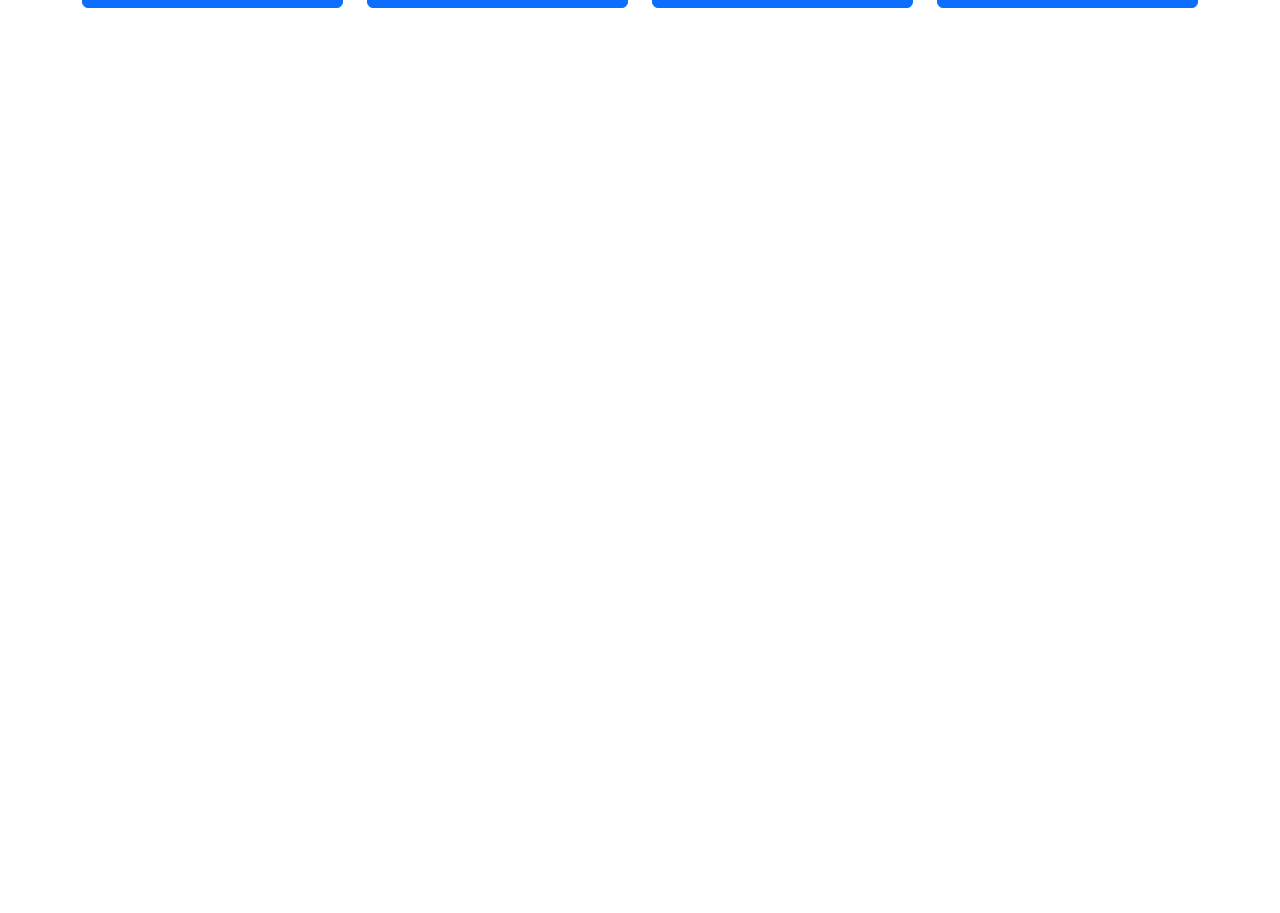
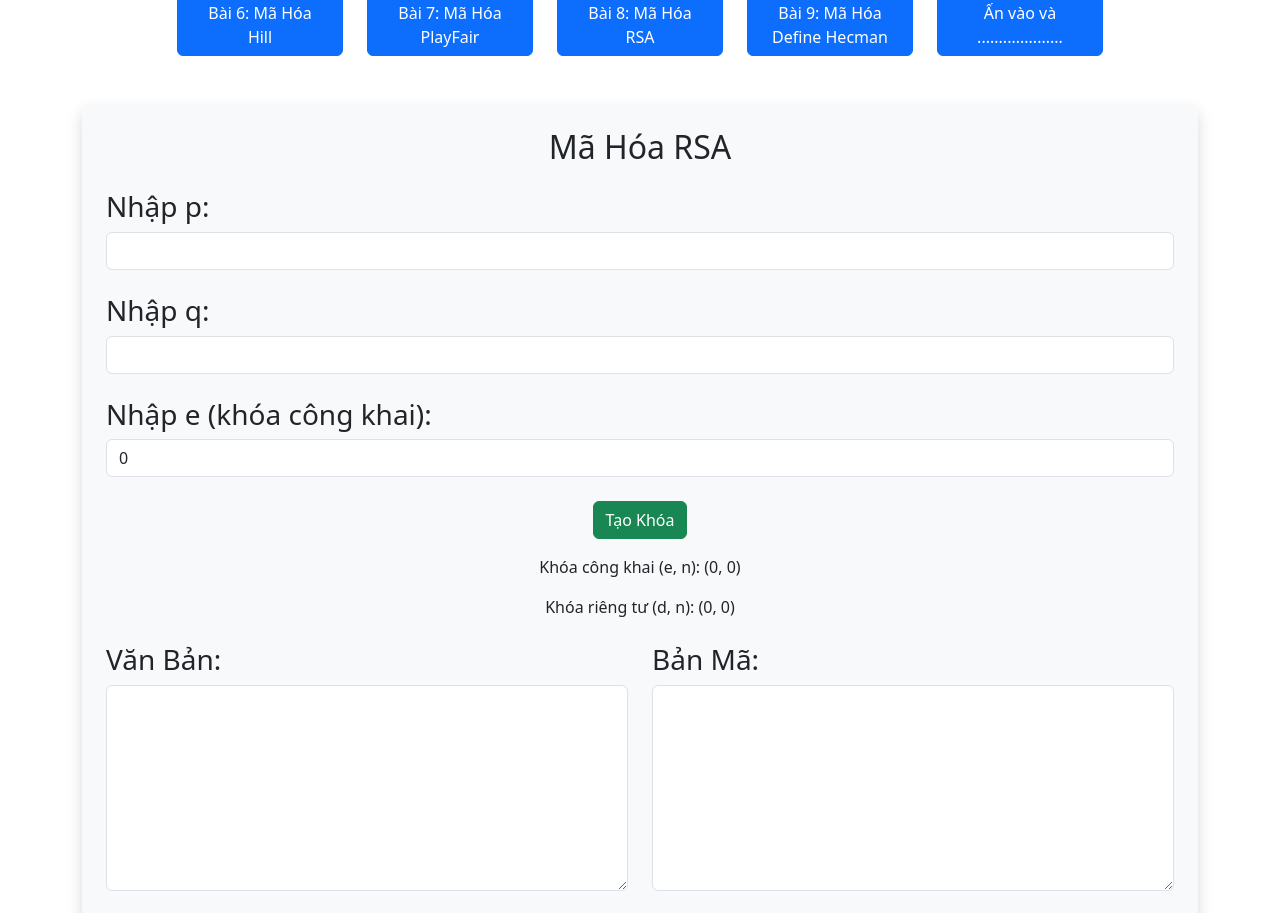
Before and after one commit to quyomega/AnToanThongTin, a React (Create React App) app: page /mahoarsa in a window 1280 px wide. Shown: the part 140-1053 px from the top of the page. Before the commit the page ends 800 px from the top, so only its background shows below. Built offline with nearby package versions, Linux system fonts and the light colour scheme.

Commit message:
version 1.6.1 update RSA

```diff
--- a/src/App.js
+++ b/src/App.js
@@ -7,7 +7,9 @@ import MaHoaVigenere from "./components/MaHoaVigenere";
 import MaHoaAffine from "./components/MaHoaAffine";
 import MaHoaHill from "./components/MaHoaHill";
 import MaHoaPlayFair from "./components/MaHoaPlayFair";
-import './styles.css'; // Nhập tệp CSS của bạn
+import MaHoaRSA from "./components/MaHoaRSA";
+import MaHoaDH from "./components/MaHoaDH";
+import './styles.css';
 
 function App() {
   const [showModal, setShowModal] = useState(false);
@@ -19,53 +21,62 @@ function App() {
   const handleClose = () => {
     setShowModal(false);
   };
-
   return (
     <Router>
       <div className="container mt-5">
         <h1  className="text-center" >Hệ Thống Mã Hóa</h1>
         <nav className="text-center mb-4">
-          <div className="row">
-            <div className="col-md-3">
+          <div className="row mt-2 justify-content-center">
+            <div className="col-md-2">
               <Link to="/mahoacaesar" className="btn btn-primary w-100">
                 Bài 1: Mã Hóa Caesar
               </Link>
             </div>
-            <div className="col-md-3">
+            <div className="col-md-2">
               <Link to="/mahoathaythe" className="btn btn-primary w-100">
                 Bài 2: Mã Hóa Thay Thế
               </Link>
             </div>
-            <div className="col-md-3">
+            <div className="col-md-2">
               <Link to="/mahoahoanvi" className="btn btn-primary w-100">
                 Bài 3: Mã Hóa Hoán Vị
               </Link>
             </div>
-            <div className="col-md-3">
+            <div className="col-md-2">
               <Link to="/mahoavigenere" className="btn btn-primary w-100">
                 Bài 4: Mã Hóa Vigenere
               </Link>
             </div>
-          </div>
-          <div className="row mt-2">
-            <div className="col-md-3">
+            <div className="col-md-2">
               <Link to="/mahoaaffine" className="btn btn-primary w-100">
                 Bài 5: Mã Hóa Affine
               </Link>
             </div>
-            <div className="col-md-3">
+          </div>
+          <div className="row mt-2 justify-content-center">
+            <div className="col-md-2">
               <Link to="/mahoahill" className="btn btn-primary w-100">
-                Bài 6: Mã Hóa Hill
+                Bài 6: Mã Hóa <br></br>Hill
               </Link>
             </div>
-            <div className="col-md-3">
+            <div className="col-md-2">
               <Link to="/mahoaplayfair" className="btn btn-primary w-100">
                 Bài 7: Mã Hóa PlayFair
               </Link>
             </div>
-            <div className="col-md-3">
+            <div className="col-md-2">
+              <Link to="/mahoarsa" className="btn btn-primary w-100">
+                Bài 8: Mã Hóa <br></br>RSA
+              </Link>
+            </div>
+            <div className="col-md-2">
+              <Link to="/mahoadh" className="btn btn-primary w-100">
+                Bài 9: Mã Hóa Define Hecman
+              </Link>
+            </div>
+            <div className="col-md-2">
               <button onClick={showMessage} className="btn btn-primary w-100">
-                Ấn vào và
+                Ấn vào và ....................
               </button>
             </div>
           </div>
@@ -79,15 +90,17 @@ function App() {
           <Route path="/mahoaaffine" element={<MaHoaAffine />} />
           <Route path="/mahoahill" element={<MaHoaHill />} />
           <Route path="/mahoaplayfair" element={<MaHoaPlayFair />} />
+          <Route path="/mahoarsa" element={<MaHoaRSA />} />
+          <Route path="/mahoadh" element={<MaHoaDH />} />
         </Routes>
 
-        <div className={`modal-overlay ${showModal ? "active" : ""}`}></div> {/* Lớp làm mờ */}
+        <div className={`modal-overlay ${showModal ? "active" : ""}`}></div>
 
         <div className={`modal fade ${showModal ? "show" : ""}`} style={{ display: showModal ? "block" : "none" }} aria-hidden={!showModal}>
           <div className="modal-dialog">
             <div className="modal-content">
               <div className="modal-header">
-                <h5 className="modal-title">Nhóm 4 hiện lên nói</h5>
+                <h5 className="modal-title">Nhóm 4</h5>
                 <button type="button" className="btn-close" onClick={handleClose}></button>
               </div>
               <div className="modal-body">
--- a/src/components/MaHoaHill.js
+++ b/src/components/MaHoaHill.js
@@ -69,11 +69,10 @@ const modInverseMatrix = (matrix, mod) => {
         adjugateMatrix[i][j] = ((adjugateMatrix[i][j] % mod) + mod) % mod;
       }
     }
-
     return adjugateMatrix;
   }
 
-  return null; // Trường hợp ma trận không hợp lệ
+  return null;
 };
 
 
@@ -136,7 +135,7 @@ function MaHoaHill() {
 
     for (let block of textBlocks) {
       let blockVector = block.split("").map((char) => charToNum(char));
-      console.log(blockVector)
+      // console.log(blockVector)
       let encryptedVector = Array(n).fill(0);
       for (let i = 0; i < n; i++) {
         for (let j = 0; j < n; j++) {
--- /dev/null
+++ b/src/components/MaHoaRSA.js
@@ -0,0 +1,178 @@
+import React, { useState } from 'react';
+import 'bootstrap/dist/css/bootstrap.min.css';
+
+function MaHoaRSA() {
+  const [inputText, setInputText] = useState('');
+  const [outputText, setOutputText] = useState('');
+  const [p, setP] = useState(0);
+  const [q, setQ] = useState(0);
+  const [e, setE] = useState(0);
+  const [publicKey, setPublicKey] = useState({ e: 0, n: 0 });
+  const [privateKey, setPrivateKey] = useState({ d: 0, n: 0 });
+  const [errorMessage, setErrorMessage] = useState('');
+
+  const isPrime = (num) => {
+    if (num < 2) return false;
+    for (let i = 2; i <= Math.sqrt(num); i++) {
+      if (num % i === 0) return false;
+    }
+    return true;
+  };
+
+  const generateKeys = () => {
+    if (!isPrime(p) || !isPrime(q)) {
+      setErrorMessage('p và q phải là số nguyên tố.');
+      return;
+    }
+
+    const n = p * q;
+    const phi = (p - 1) * (q - 1);
+
+    // Kiểm tra tính hợp lệ của e
+    if (gcd(e, phi) !== 1 || e <= 1 || e >= phi) {
+      setErrorMessage('Giá trị e phải là số nguyên tố và coprime với phi.');
+      return;
+    }
+
+    const d = modInverse(e, phi);
+
+    setPublicKey({ e, n });
+    setPrivateKey({ d, n });
+    setErrorMessage('');
+  };
+
+  const gcd = (a, b) => {
+    while (b !== 0) {
+      [a, b] = [b, a % b];
+    }
+    return a;
+  };
+
+  const modInverse = (a, m) => {
+    let m0 = m, t, q;
+    let x0 = 0, x1 = 1;
+    if (m === 1) return 0;
+    while (a > 1) {
+      q = Math.floor(a / m);
+      t = m;
+      m = a % m;
+      a = t;
+      t = x0;
+      x0 = x1 - q * x0;
+      x1 = t;
+    }
+    if (x1 < 0) x1 += m0;
+    return x1;
+  };
+
+  const rsaEncrypt = (text, e, n) => {
+    const chars = text.split('').map((char) => char.charCodeAt(0));
+    const encryptedChars = chars.map((charCode) => (Math.pow(charCode, e) % n));
+    return encryptedChars.join(' ');
+  };
+
+  const rsaDecrypt = (encryptedText, d, n) => {
+    const encryptedChars = encryptedText.split(' ').map((num) => parseInt(num));
+    const decryptedChars = encryptedChars.map((charCode) => String.fromCharCode(Math.pow(charCode, d) % n));
+    return decryptedChars.join('');
+  };
+
+  const handleEncrypt = () => {
+    if (!inputText) {
+      setErrorMessage('Vui lòng nhập văn bản để mã hóa.');
+      return;
+    }
+    setErrorMessage('');
+    const normalizedInputText = inputText.toLowerCase(); // Chuyển đổi thành chữ thường
+    const encrypted = rsaEncrypt(normalizedInputText, publicKey.e, publicKey.n);
+    setOutputText(encrypted);
+  };
+
+  const handleDecrypt = () => {
+    if (!outputText) {
+      setErrorMessage('Vui lòng mã hóa văn bản trước khi giải mã.');
+      return;
+    }
+    setErrorMessage('');
+    const decrypted = rsaDecrypt(outputText, privateKey.d, privateKey.n);
+    setInputText(decrypted); // Cập nhật văn bản đã giải mã vào inputText
+  };
+
+  return (
+    <div className="container mt-5 p-4 shadow rounded bg-light">
+      <h2 className="text-center mb-4">Mã Hóa RSA</h2>
+
+      <div className="mb-4">
+        <h3>Nhập p:</h3>
+        <input
+          type="number"
+          onChange={(e) => setP(Number(e.target.value))}
+          className="form-control"
+        />
+      </div>
+
+      <div className="mb-4">
+        <h3>Nhập q:</h3>
+        <input
+          type="number"
+          onChange={(e) => setQ(Number(e.target.value))}
+          className="form-control"
+        />
+      </div>
+
+      <div className="mb-4">
+        <h3>Nhập e (khóa công khai):</h3>
+        <input
+          type="number"
+          value={e}
+          onChange={(e) => setE(Number(e.target.value))}
+          className="form-control"
+        />
+      </div>
+
+      <div className="text-center mb-4">
+        <button onClick={generateKeys} className="btn btn-success">
+          Tạo Khóa
+        </button>
+        {errorMessage && <p className="text-danger">{errorMessage}</p>}
+        <div className="mt-3">
+          <p>Khóa công khai (e, n): ({publicKey.e.toString()}, {publicKey.n.toString()})</p>
+          <p>Khóa riêng tư (d, n): ({privateKey.d.toString()}, {privateKey.n.toString()})</p>
+        </div>
+      </div>
+
+      <div className="row">
+        <div className="col-md-6">
+          <h3>Văn Bản:</h3>
+          <textarea
+            value={inputText}
+            onChange={(e) => setInputText(e.target.value)}
+            className="form-control"
+            rows="8"
+          />
+        </div>
+
+        <div className="col-md-6">
+          <h3>Bản Mã:</h3>
+          <textarea
+            readOnly
+            value={outputText}
+            className="form-control"
+            rows="8"
+          />
+        </div>
+      </div>
+
+      <div className="text-center mt-4">
+        <button onClick={handleEncrypt} className="btn btn-primary me-2">
+          Mã Hóa
+        </button>
+        <button onClick={handleDecrypt} className="btn btn-secondary">
+          Giải Mã
+        </button>
+      </div>
+    </div>
+  );
+}
+
+export default MaHoaRSA;
--- a/src/components/MaHoaVigenere.js
+++ b/src/components/MaHoaVigenere.js
@@ -6,7 +6,7 @@ function MaHoaVigenere() {
   const [keyword, setKeyword] = useState('');
   const [outputText, setOutputText] = useState('');
   const [errorMessage, setErrorMessage] = useState('');
-
+//hàm mã hóa
   const vigenereEncrypt = (text, keyword) => {
     let encryptedText = '';
     keyword = keyword.toLowerCase();
@@ -14,7 +14,6 @@ function MaHoaVigenere() {
 
     for (let i = 0; i < text.length; i++) {
       let char = text[i];
-
       if (/[a-zA-Z]/.test(char)) {
         const base = char.charCodeAt(0) < 97 ? 65 : 97;
         const shift = keyword.charCodeAt(keywordIndex % keyword.length) - 97;
```
Also changed, not shown: src/components/MaHoaDH.js (added).
